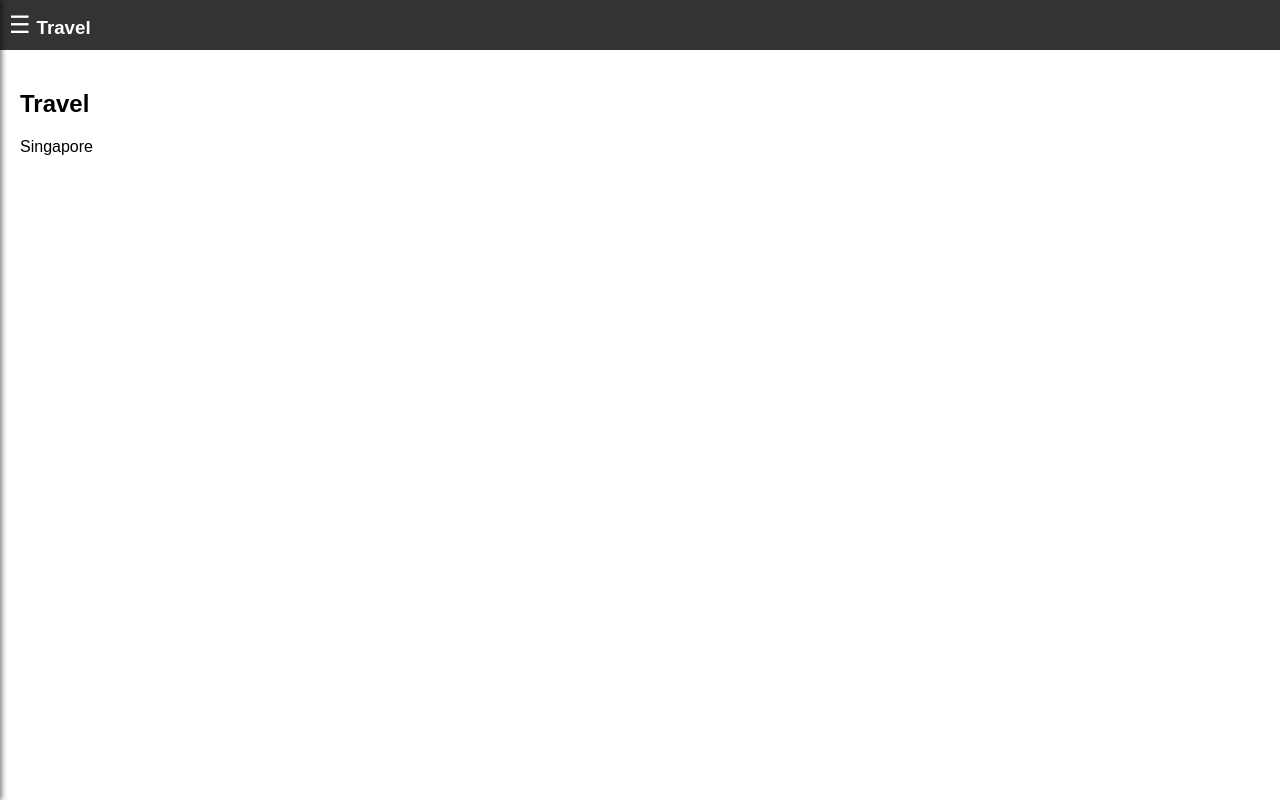
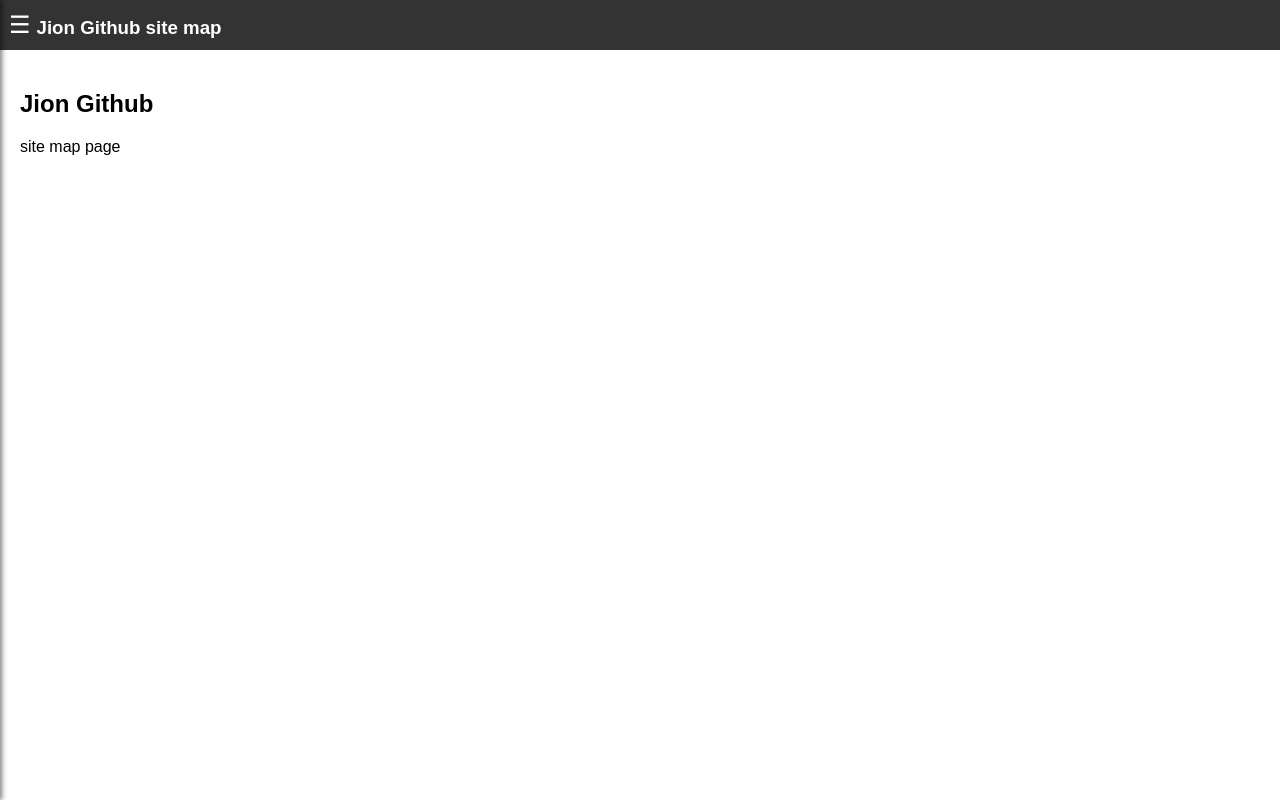
Before and after one commit to jion08/travel, a plain HTML site: page index.html in a window 1280 px wide. Drawn offline with Linux system fonts and the light colour scheme.

Commit message:
Add files via upload

```diff
--- a/index.html
+++ b/index.html
@@ -3,7 +3,7 @@
 <head>
   <meta charset="UTF-8">
   <meta name="viewport" content="width=device-width, initial-scale=1.0">
-  <title>싱가폴Travel</title>
+  <title>Jion Github Site map</title>
   <style>
     body {
       margin: 0;
@@ -84,7 +84,7 @@
   <!-- 상단바 -->
   <div class="navbar">
     <button class="menu-button" onclick="toggleSidebar()">☰</button>
-    <h3 style="margin: 0 0 0 0px;">Travel</h3>
+    <h3 style="margin: 0 0 0 0px;">Jion Github site map</h3>
   </div>
 
   <!-- 오버레이 -->
@@ -92,15 +92,15 @@
 
   <!-- 사이드바 -->
   <div class="sidebar" id="sidebar">
-    <button onclick="openLink('/index.html')">Main Page ⧉</button>
-    <button onclick="openLink('/game1.html')">클릭게임 ⧉</button>
+    <button onclick="openLink('/travel')">Travel Page ⧉</button>
+    <button onclick="openLink('/test')">Test Page ⧉</button>
     <button onclick="openLink('')"></button>
   </div>
 
   <!-- 메인 콘텐츠 -->
   <div class="content">
-    <h2>Travel</h2>
-    <p>Singapore</p>
+    <h2>Jion Github</h2>
+    <p>site map page</p>
   </div>
 
   <script>
```
